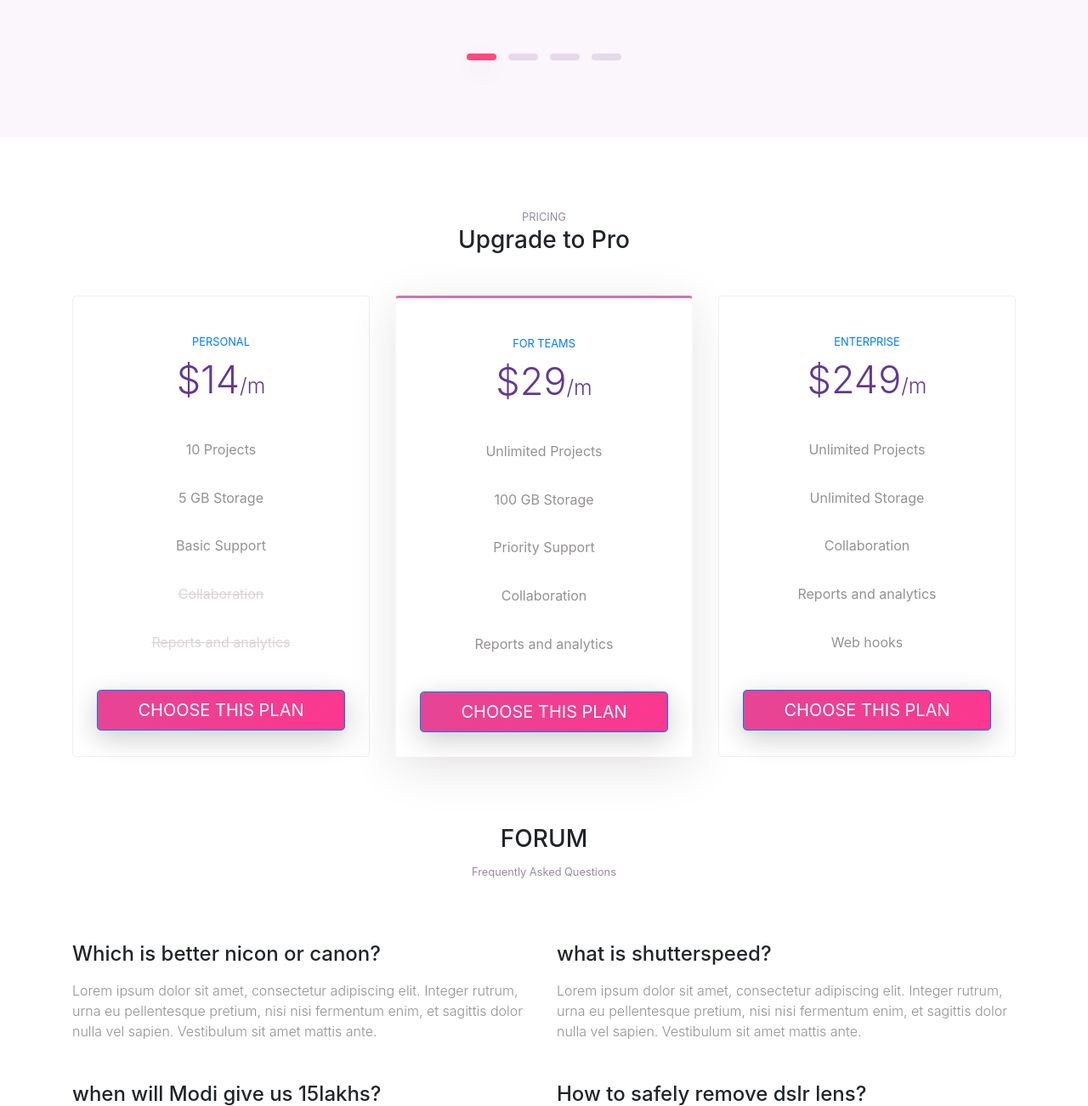
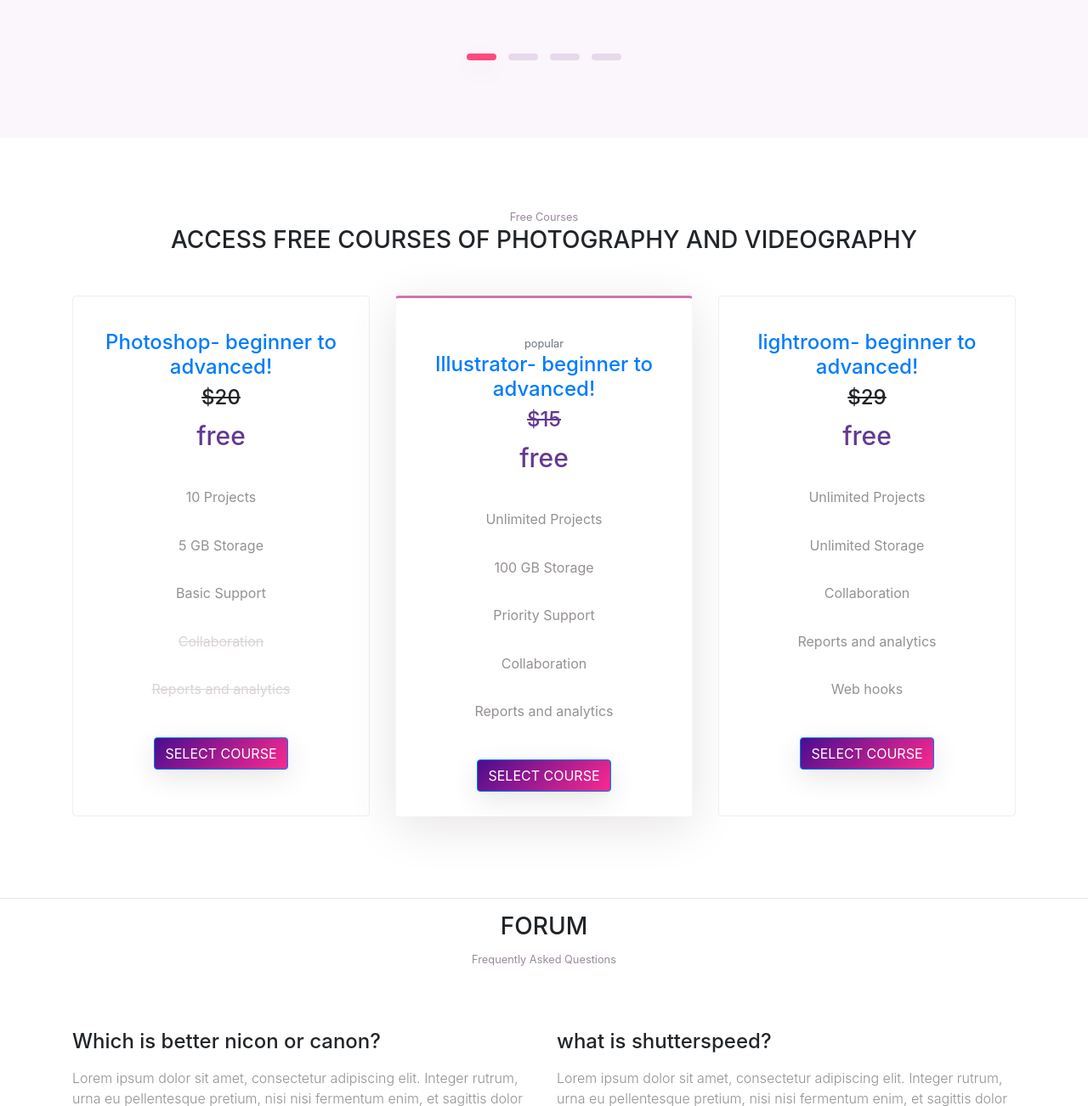
Before and after one commit to maitri266/Shuttergram, a PHP site: page /homepage/index.html in a window 1280 px wide. Shown: the part 4196-5498 px from the top of the page at 85% size. Run offline with PHP 8.4, Linux system fonts and the light colour scheme.

Commit message:
added courses changed button and content. minor changes in footer and contact

```diff
--- a/homepage/css/style.css
+++ b/homepage/css/style.css
@@ -48,6 +48,9 @@ Copyright © All rights Reserved
 
 }
 
+#contact{
+    background-color: rgba(245, 17, 207, 0.2);
+}
 
 /*------------------------*/
 
@@ -135,11 +138,11 @@ p.lead {
 
 .btn-primary {
     border-radius: 3px;
-    background-image: -moz-linear-gradient( 122deg, #e54595 0%, #fd378e 100%);
-    background-image: -webkit-linear-gradient( 122deg, #e54595 0%, #fd378e 100%);
-    background-image: -ms-linear-gradient( 122deg, #e54595 0%, #fd378e 100%);
-    background-image: linear-gradient( 122deg, #e54595 0%, #fd378e 100%);
-    box-shadow: 0px 9px 32px 0px rgba(0, 0, 0, 0.2);
+    /* background-color: rgb(74, 13, 143); */
+    background: -moz-linear-gradient(135deg, rgb(74, 13, 143) 0%, rgb(250, 42, 143) 100%);
+    background: -webkit-linear-gradient(135deg, rgb(74, 13, 143) 0%, rgb(250, 42, 143) 100%);
+    background: linear-gradient(135deg, rgb(74, 13, 143) 0%, rgb(250, 42, 143) 100%);
+    box-shadow: 0px 9px 32px 0px rgba(0, 0, 0, 0.1);
     font-weight: 500;
     padding: 0.6rem 2rem;
     border: 0;
@@ -151,8 +154,11 @@ p.lead {
 .btn-primary:not([disabled]):not(.disabled).active,
 .btn-primary:not([disabled]):not(.disabled):active,
 .show>.btn-primary.dropdown-toggle {
-    background-image: linear-gradient( 122deg, #fd378e 0%, #e54595 100%);
-    box-shadow: 0px 9px 32px 0px rgba(0, 0, 0, 0.3);
+    background-color: rgb(74, 13, 143);
+    background: -moz-linear-gradient(135deg,   rgb(250, 42, 143) 0%, rgb(74, 13, 143) 100%);
+    background: -webkit-linear-gradient(135deg,   rgb(250, 42, 143) 0%, rgb(74, 13, 143) 100%);
+    background: linear-gradient(135deg,   rgb(250, 42, 143) 0%, rgb(74, 13, 143) 100%);
+    box-shadow: 0px 9px 20px 0px rgba(0, 0, 0, 0.2);
     color: #FFF;
 }
 
@@ -572,8 +578,8 @@ header {
 
 .card.pricing .card-head .price {
     display: block;
-    font-size: 45px;
-    font-weight: 300;
+    font-size: 30px;
+    font-weight: 500;
     color: #633991;
 }
 
--- a/homepage/index.html
+++ b/homepage/index.html
@@ -319,18 +319,19 @@
 
 
 
-    <div class="section" id="pricing">
+    <div class="section" id="freeCourses">
         <div class="container">
             <div class="section-title">
-                <small>PRICING</small>
-                <h3>Upgrade to Pro</h3>
+                <small>Free Courses</small>
+                <h3 style="text-transform: uppercase">Access free courses of photography and videography</h3>
             </div>
 
             <div class="card-deck">
                 <div class="card pricing">
                     <div class="card-head">
-                        <small class="text-primary">PERSONAL</small>
-                        <span class="price">$14<sub>/m</sub></span>
+                        <h4 class="text-primary">Photoshop- beginner to advanced!</h4>
+                        <h4><del>$20</del></h4>
+                        <span class="price">free</span>
                     </div>
                     <ul class="list-group list-group-flush">
                         <div class="list-group-item">10 Projects</div>
@@ -339,14 +340,16 @@
                         <div class="list-group-item"><del>Collaboration</del></div>
                         <div class="list-group-item"><del>Reports and analytics</del></div>
                     </ul>
-                    <div class="card-body">
-                        <a href="#" class="btn btn-primary btn-lg btn-block">Choose this Plan</a>
+                    <div class="card-body mx-auto">
+                        <a href="#" class="btn btn-primary btn-md ">Select Course</a>
                     </div>
                 </div>
                 <div class="card pricing popular">
                     <div class="card-head">
-                        <small class="text-primary">FOR TEAMS</small>
-                        <span class="price">$29<sub>/m</sub></span>
+                        <small class="text-muted">popular</small>
+                        <h4 class="text-primary">Illustrator- beginner to advanced!</h4>
+                        <h4><del>$15</del></h4>
+                        <span class="price">free</span>
                     </div>
                     <ul class="list-group list-group-flush">
                         <div class="list-group-item">Unlimited Projects</div>
@@ -355,14 +358,15 @@
                         <div class="list-group-item">Collaboration</div>
                         <div class="list-group-item">Reports and analytics</div>
                     </ul>
-                    <div class="card-body">
-                        <a href="#" class="btn btn-primary btn-lg btn-block">Choose this Plan</a>
+                    <div class="card-body mx-auto">
+                        <a href="#" class="btn btn-primary btn-md">Select Course</a>
                     </div>
                 </div>
                 <div class="card pricing">
                     <div class="card-head">
-                        <small class="text-primary">ENTERPRISE</small>
-                        <span class="price">$249<sub>/m</sub></span>
+                        <h4 class="text-primary">lightroom- beginner to advanced!</h4>
+                        <h4><del>$29</del></h4>
+                        <span class="price">free</span>
                     </div>
                     <ul class="list-group list-group-flush">
                         <div class="list-group-item">Unlimited Projects</div>
@@ -371,8 +375,8 @@
                         <div class="list-group-item">Reports and analytics</div>
                         <div class="list-group-item">Web hooks</div>
                     </ul>
-                    <div class="card-body">
-                        <a href="#" class="btn btn-primary btn-lg btn-block">Choose this Plan</a>
+                    <div class="card-body mx-auto">
+                        <a href="#" class="btn btn-primary btn-md">Select Course</a>
                     </div>
                 </div>
             </div>
@@ -383,7 +387,7 @@
 
     </div>
     <!-- // end .section -->
-
+<hr>
 
     <div class="section pt-0">
         <div class="container" id="forum">
@@ -426,8 +430,7 @@
                          <em><h3 class="whitefont mb-0">“In photography there is a reality so subtle that it becomes more real than reality.”</h3></em>
                         <footer class="blockquote-footer"><span class="whitefont">Alfred Stieglitz <cite title="Source Title">  (photographer)</cite> </span></footer>
                 </blockquote>
-
-                <a href="https://petapixel.com/2014/05/29/70-inspirational-quotes-photographers/" class="btn btn-outline-light my-3 my-sm-0 ml-lg-3"><em class=" mb-0">MORE QUOTES</em></a>
+                <a href="https://petapixel.com/2014/05/29/70-inspirational-quotes-photographers/" class="btn btn-primary btn-sm "><em class=" mb-0">MORE QUOTES</em></a>
             </div>
         </div>
 
@@ -464,9 +467,9 @@
 
     </div>
     <!-- // end .section -->
-    <footer class="my-5 text-center">
+    <footer class="my-0 text-center">
         <!-- Copyright removal is not prohibited! -->
-        <p class="mb-2"><small class="text-muted">Retaining all credits to the template source. <a href="https://colorlib.com">COLORLIB</a> Thankful for this.</small></p>
+        <p class="mb-2"><small class="text-muted">Retaining all credits to the template source. <a href="https://colorlib.com">COLORLIB</a> Thankyou for this.</small></p>
 
         <small>
             <a href="#" class="m-2">contact us</a>
```
Also changed, not shown: homepage/images/screen1.jpg (deleted), homepage/images/screen2.jpg (deleted), homepage/images/screen3.jpg (deleted), navbar.php (line endings or trailing spaces).
